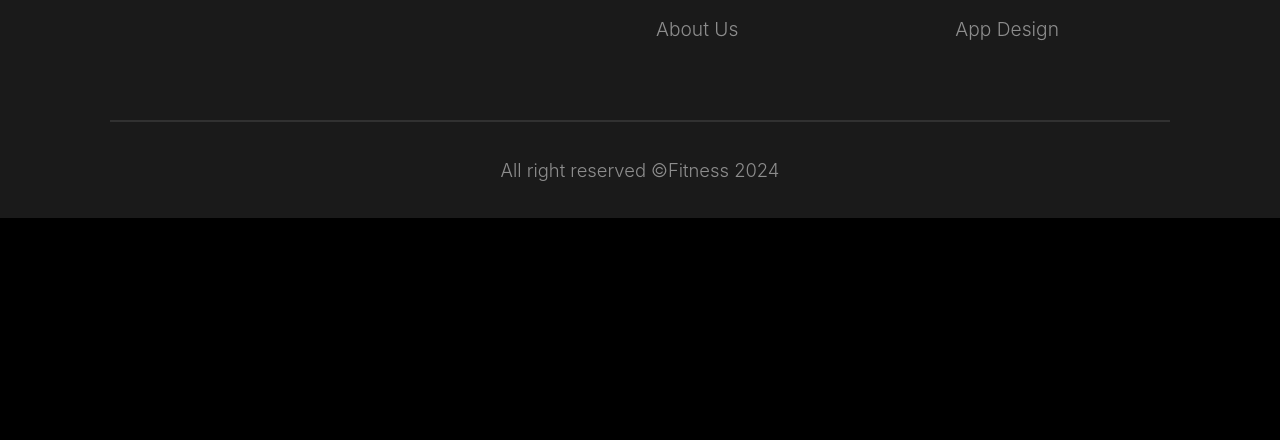
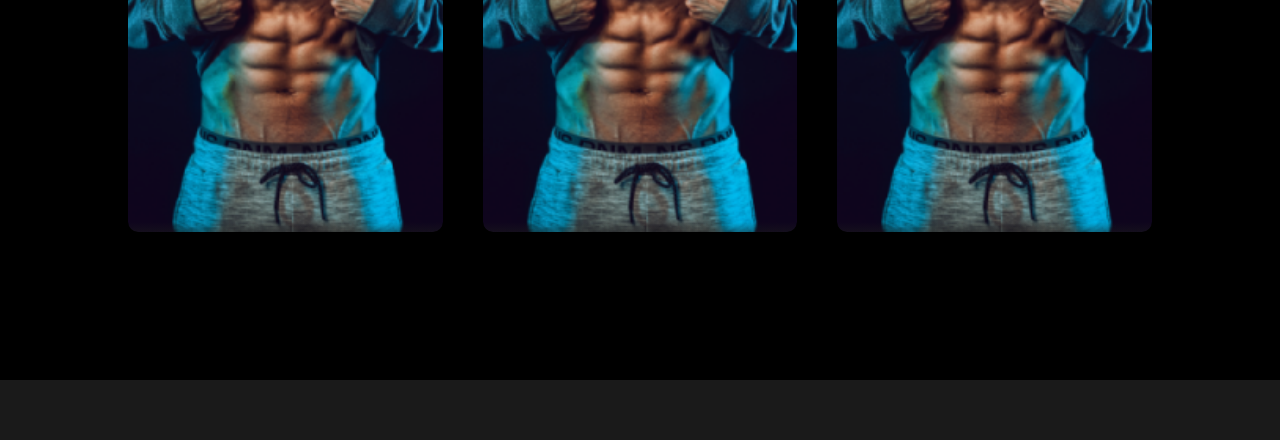
Before and after one commit to dxrahat33/assignment-2, a plain HTML site: page index.html in a window 1280 px wide. Shown: the part 3813-4253 px from the top of the page. Before the commit the page ends 4031 px from the top, so only its background shows below. Drawn offline with Linux system fonts and the light colour scheme.

Commit message:
Membership section almost done

```diff
--- a/Styles/style.css
+++ b/Styles/style.css
@@ -477,6 +477,76 @@ option{
     gap: 14px;
     align-items: center;
 }
+.card-container{
+    padding: 10px 10%;
+}
+.card-area{
+    padding: 50px 0; /*problem create */
+}
+.box-area{
+    display: grid;
+    grid-template-columns: repeat(auto-fit, minmax(250px, 1fr));
+    grid-gap: 40px;
+    margin-top: 50px;
+}
+.box{
+    border-radius: 10px;
+    position: relative;
+    overflow: hidden;
+    box-shadow: 5px 5px 15px rgba(0, 0, 0, 0.9);
+}
+.box img{
+    width: 100%;
+    border-radius: 10px;
+    display: block;
+    transition: transform 0.5s;
+}
+.overlay{
+    width: 100%;
+    height: 0;
+    background: linear-gradient(transparent, #1c1c1c 58%);
+    color: #FFF;
+    position: absolute;
+    left: 0;
+    bottom: -30px;
+    overflow: hidden;
+    display: flex;
+    flex-direction: column;
+    padding: 30px 20px 10px 20px;
+    font-size: 0.85rem;
+    transition: height 0.5s;
+}
+.overlay h3{
+    font-size: 1.8rem;
+    text-align: center;
+    line-height: 2rem;
+    margin-bottom: 25px;
+    color: #E6533C;
+}
+.overlay ul{
+    list-style: none;
+    display: flex;
+    flex-direction: column;
+    gap: 20px;
+    margin-bottom: 50px;
+    text-align: center;
+}
+.overlay ul li{
+    font-size: 0.75rem;
+    font-weight: 400;
+    color: #FFF;
+}
+#men{
+    font-size: 1.2rem;
+    color: #FFF;
+}
+
+.box:hover img{
+    transform: scale(1.1);
+}
+.box:hover .overlay{
+    height: 100%;
+}
 /* END MEMBERSHIP PLANS */
 
 
--- a/index.html
+++ b/index.html
@@ -217,6 +217,56 @@
                 <h2 class="body-title">Membership Plans</h2>
                 <p class="body-descriptions">Fit Plans for Every Goal with Customizable Memberships to Match Your Fitness Journey.</p>
             </div>
+            <div class="card-area">
+                <div class="card-container">
+                    <div class="box-area">
+                        <div class="box">
+                            <img src="images/img1.png" alt="overlay background">
+                            <div class="overlay">
+                                <h3>Basic Package<br><span id="men">(MEN)</span></h3>
+                                <ul>
+                                    <li>Access to all standard gym equipment.</li>
+                                    <li>Fitness assessment upon joining.</li>
+                                    <li>Two personal training sessions per month.</li>
+                                    <li>Unlimited access to locker and showers.</li>
+                                    <li>Basic nutritional guidance with updates.</li>
+                                </ul>
+                            <button class="btn-main">Join Now</button>
+                            </div>
+                        </div>
+
+                        <div class="box">
+                            <img src="images/img1.png" alt="overlay background">
+                            <div class="overlay">
+                                <h3>Pro Package<br><span id="men">(MEN)</span></h3>
+                                <ul>
+                                    <li>Full access of gym facilities, with premium areas.</li>
+                                    <li>Personal training sessions with a certified trainer.</li>
+                                    <li>Personalized workout and nutrition plan tailored to your goals.</li>
+                                    <li>Free entry to all group fitness classes, including advanced sessions.</li>
+                                    <li>Priority booking for equipment and training sessions.</li>
+                                </ul>
+                            <button class="btn-main">Join Now</button>
+                            </div>
+                        </div>
+
+                        <div class="box">
+                            <img src="images/img1.png" alt="overlay background">
+                            <div class="overlay">
+                                <h3>Basic Package<br><span id="men">(MEN)</span></h3>
+                                <ul>
+                                    <li>Access to all standard gym equipment.</li>
+                                    <li>Fitness assessment upon joining.</li>
+                                    <li>Two personal training sessions per month.</li>
+                                    <li>Unlimited access to locker and showers.</li>
+                                    <li>Basic nutritional guidance with updates.</li>
+                                </ul>
+                            <button class="btn-main">Join Now</button>
+                            </div>
+                        </div>
+                    </div>
+                </div>
+            </div>
         </section>
 
     </main>
```
Also changed, not shown: images/img-3.jpg (deleted), images/img1.png (added), images/img2.png (added), images/img3.png (added), 1 other file.
